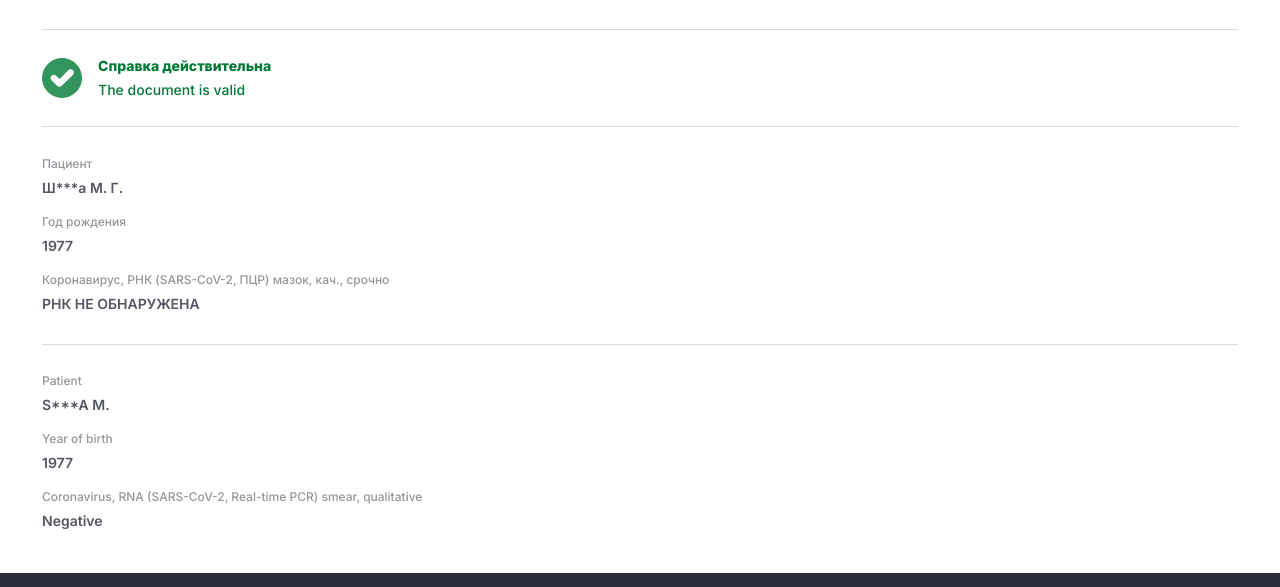
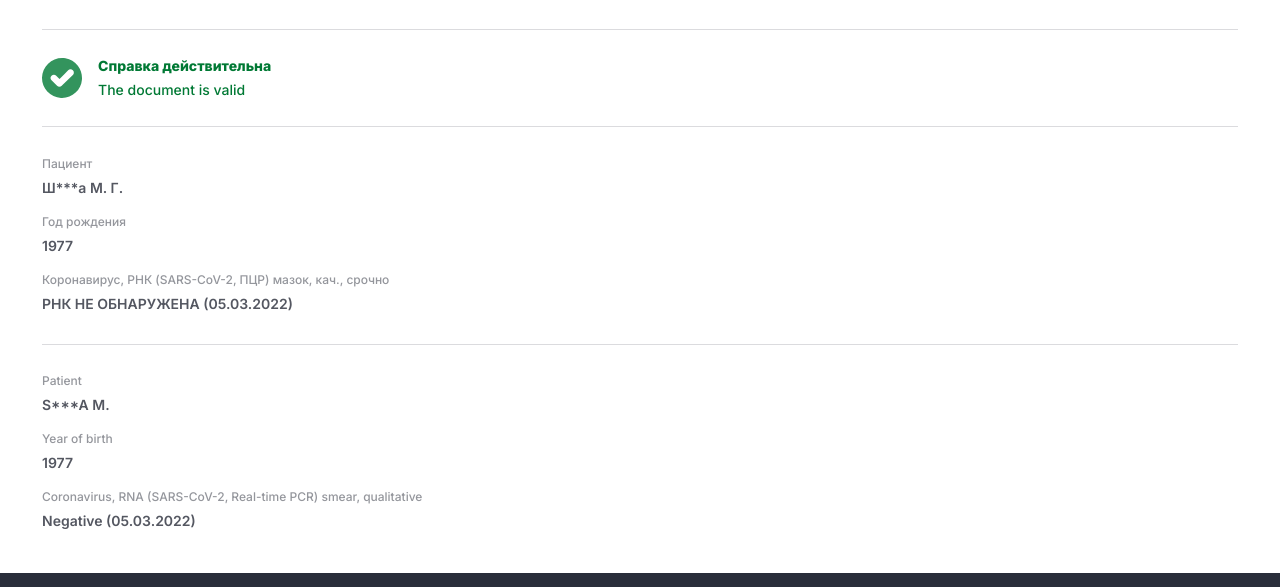
Before and after one commit to microsoftdevelop/microsoftdevelop.github.io, a plain HTML site: page index.html in a window 1280 px wide. Shown: the part 213-800 px from the top of the page. Drawn offline with Linux system fonts and the light colour scheme.

Commit message:
JS update

```diff
--- a/index.html
+++ b/index.html
@@ -46,7 +46,7 @@
                         <dt>Год рождения</dt>
                         <dd>1977</dd>
                         <dt>Коронавирус, РНК (SARS-CoV-2, ПЦР) мазок, кач., срочно</dt>
-                        <dd>РНК НЕ ОБНАРУЖЕНА <span id="text1"></span></dd>
+                        <dd>РНК НЕ ОБНАРУЖЕНА <span class="date"></span></dd>
                     </dl>
                 </div>
                 <div class="advansed">
@@ -56,7 +56,7 @@
                         <dt>Year of birth</dt>
                         <dd>1977</dd>
                         <dt>Coronavirus, RNA (SARS-CoV-2, Real-time PCR) smear, qualitative</dt>
-                        <dd>Negative <span id="text2"></span></dd>
+                        <dd>Negative <span class="date"></span></dd>
                     </dl>
                 </div>
             </div>
```
